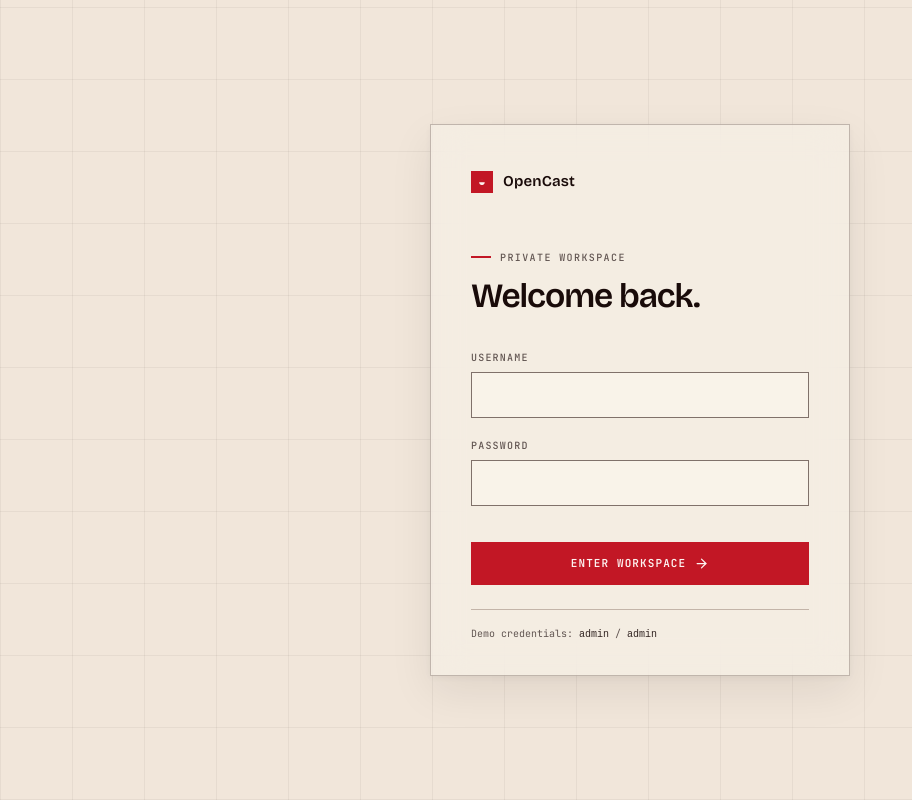
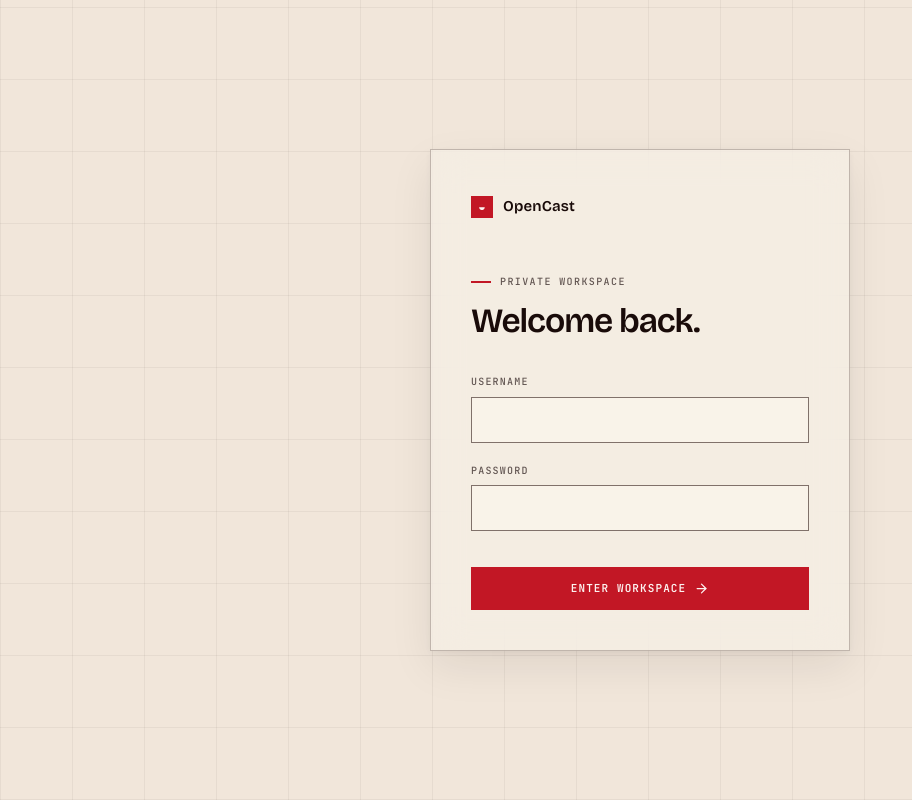
Before and after one commit to whyismynamerudy/opencast, a Next.js app: page /login in a window 1280 px wide. Shown: the whole page, without its empty margins (0-912 px from the left). Built offline with nearby package versions, Linux system fonts and the light colour scheme; no server answers.

Commit message:
fix: full-bleed library topbar and drop demo credentials from login

```diff
--- a/app/globals.css
+++ b/app/globals.css
@@ -226,7 +226,7 @@ h1, .library-heading h1, .login-card h1 {
 }
 .login-card {
   width: min(420px, 100%);
-  padding: 44px 40px 32px;
+  padding: 44px 40px 40px;
   border: var(--glass-border);
   background: var(--glass);
   backdrop-filter: var(--glass-blur);
@@ -259,16 +259,6 @@ h1, .library-heading h1, .login-card h1 {
 .login-card input:hover, .new-project input:hover { border-color: var(--neutral); }
 .login-card label + label { margin-top: 20px; }
 .login-submit { width: 100%; margin-top: 36px; padding-block: 13px; }
-.login-card > small {
-  display: block;
-  margin-top: 24px;
-  padding-top: 16px;
-  border-top: var(--hair) solid var(--rule);
-  color: var(--muted);
-  font-family: var(--font-mono);
-  font-size: 10px;
-}
-.login-card code { color: var(--ink-2); }
 
 /* ════════════════════════════════════════════════════════════
    UPLOAD / INGEST
--- a/components/LoginForm.tsx
+++ b/components/LoginForm.tsx
@@ -39,7 +39,6 @@ export function LoginForm() {
         <label>Password<input autoComplete="current-password" type="password" value={password} onChange={(event) => setPassword(event.target.value)} /></label>
         {error && <p className="form-error">{error}</p>}
         <button className="login-submit" type="submit" disabled={submitting}>{submitting ? "Signing in…" : <>Enter workspace <ArrowRight size={15} /></>}</button>
-        <small>Demo credentials: <code>admin</code> / <code>admin</code></small>
       </form>
     </main>
   );
--- a/components/Workspace.tsx
+++ b/components/Workspace.tsx
@@ -200,8 +200,8 @@ function ProjectLibrary({ projects, loading, error, webMcpAvailable, onCreate, o
 
   return (
     <main className="library-shell">
+      <header className="library-topbar"><div className="brand-lockup"><span className="brand-mark">◒</span><span>OpenCast</span></div><div><span className={`workspace-connection ${webMcpAvailable ? "live" : ""}`}>{webMcpAvailable ? "Agent connected" : "Workspace"}</span><button className="sign-out" type="button" onClick={onSignOut}><LogOut size={14} /> Sign out</button></div></header>
       <section className="library-card">
-        <header className="library-topbar"><div className="brand-lockup"><span className="brand-mark">◒</span><span>OpenCast</span></div><div><span className={`workspace-connection ${webMcpAvailable ? "live" : ""}`}>{webMcpAvailable ? "Agent connected" : "Workspace"}</span><button className="sign-out" type="button" onClick={onSignOut}><LogOut size={14} /> Sign out</button></div></header>
         <div className="library-layout">
           <div className="library-main">
             <div className="library-heading"><div><p className="eyebrow">Projects</p><h1>Make the next cut.</h1></div></div>
```
